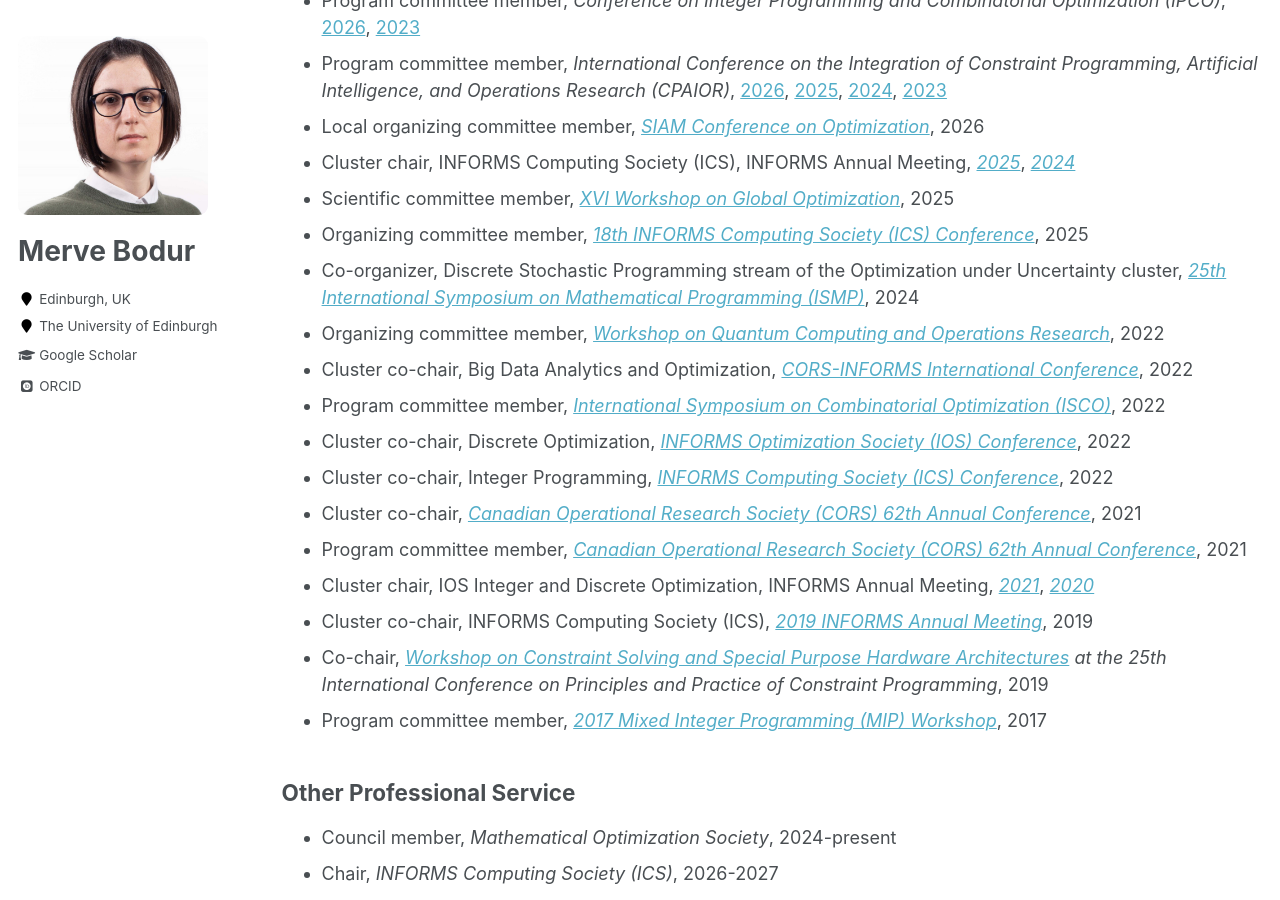
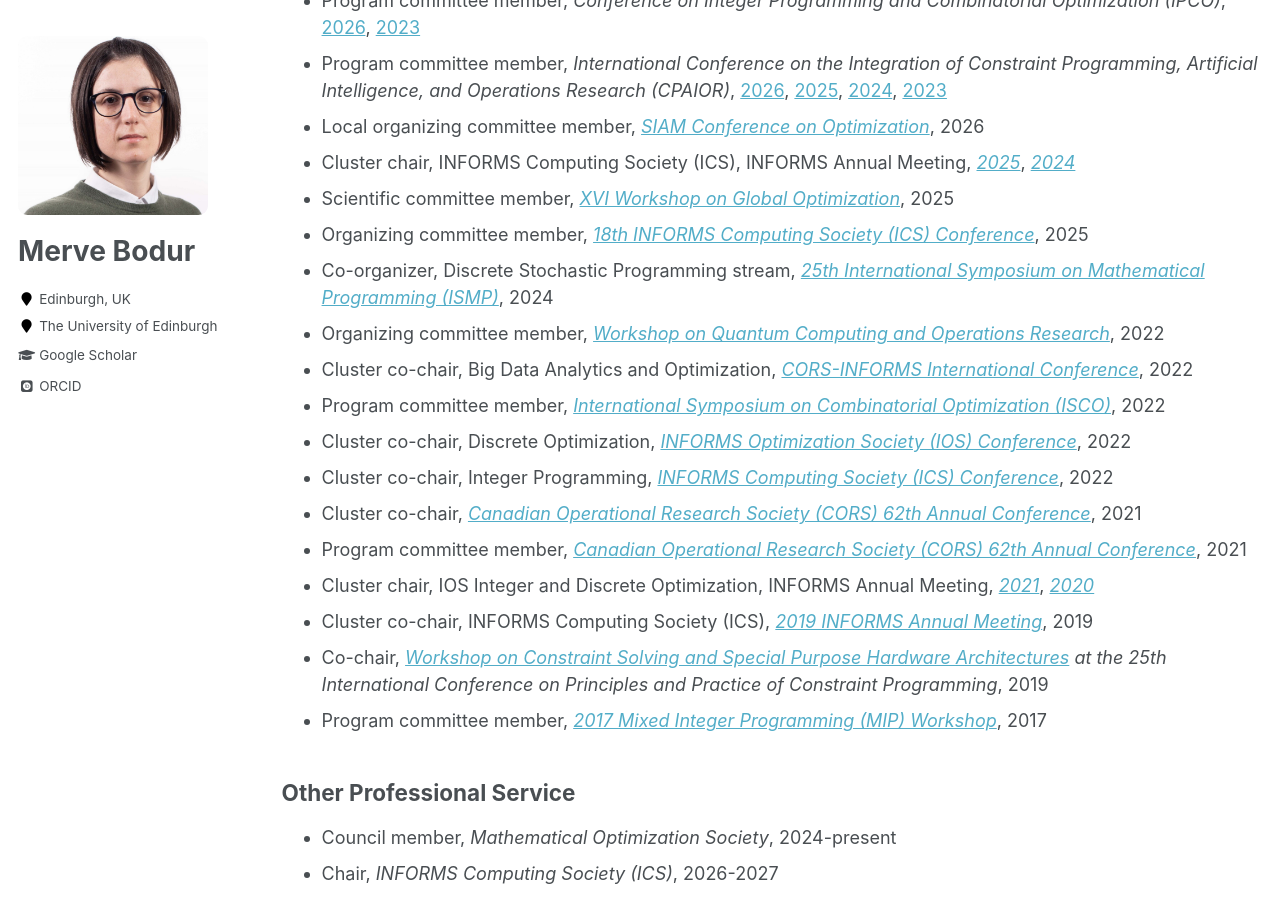
Before and after one commit to mervebodur/mervebodur.github.io, a Jekyll site: the page built from _pages/service.md, in a window 1280 px wide and 900 px high, scrolled down 861 px. Built offline with Jekyll 4.4.1, drawn with Linux system fonts in a browser that asks for light colours; some web fonts are replaced.

Commit message:
Update service.md

```diff
--- a/_pages/service.md
+++ b/_pages/service.md
@@ -25,7 +25,7 @@ author_profile: true
 - Cluster chair, INFORMS Computing Society (ICS), INFORMS Annual Meeting, *[2025](https://meetings.informs.org/wordpress/annual/)*, *[2024](https://meetings.informs.org/wordpress/seattle2024/)*
 - Scientific committee member, *[XVI Workshop on Global Optimization](https://sites.google.com/view/stogo25/)*, 2025
 - Organizing committee member, *[18th  INFORMS Computing Society (ICS) Conference](https://sites.google.com/view/ics-2025/)*, 2025
-- Co-organizer, Discrete Stochastic Programming stream of the Optimization under Uncertainty cluster, *[25th International Symposium on Mathematical Programming (ISMP)](https://ismp2024.gerad.ca/)*, 2024
+- Co-organizer, Discrete Stochastic Programming stream, *[25th International Symposium on Mathematical Programming (ISMP)](https://ismp2024.gerad.ca/)*, 2024
 - Organizing committee member, *[Workshop on Quantum Computing and Operations Research](https://sites.google.com/view/qcor22/home)*, 2022
 - Cluster co-chair, Big Data Analytics and Optimization, *[CORS-INFORMS International Conference](https://meetings.informs.org/wordpress/2022international/)*, 2022
 - Program committee member, *[International Symposium on Combinatorial Optimization (ISCO)](https://isco2022.sciencesconf.org)*, 2022
```
